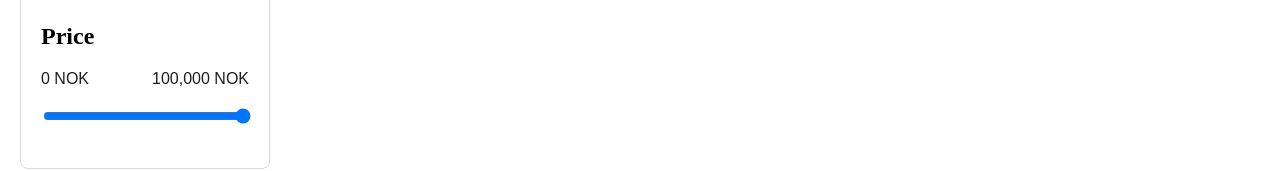
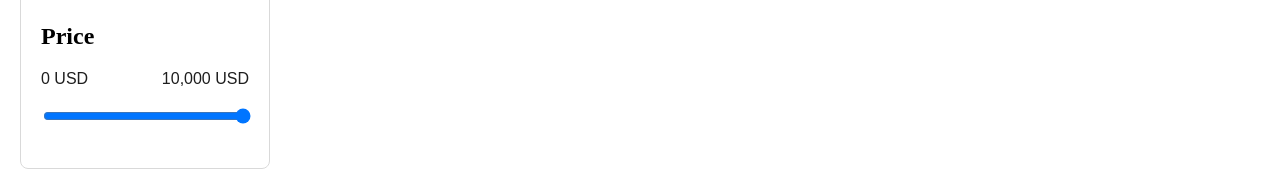
Before and after one commit to Hermzy14/webteknologi, a React (Vite) app: page /explore in a window 1280 px wide. Shown: the part 406-577 px from the top of the page. Built offline with nearby package versions, Linux system fonts and the light colour scheme; no server answers.

Commit message:
Fixed filter slider after changing all prices to USD.

```diff
--- a/src/components/Filter.jsx
+++ b/src/components/Filter.jsx
@@ -96,13 +96,13 @@ export function Filter({
       <div className="filter-group">
         <h2>Price</h2>
         <div className="price-range-header">
-          <span>0 NOK</span>
-          <span id={`${id}-max-price`}>{maxPrice.toLocaleString()} NOK</span>
+          <span>0 USD</span>
+          <span id={`${id}-max-price`}>{maxPrice.toLocaleString()} USD</span>
         </div>
         <input
           type="range"
           min="0"
-          max="100000"
+          max="10000"
           value={maxPrice}
           className="price-slider"
           id={`${id}-price-range`}
--- a/src/pages/Explore.jsx
+++ b/src/pages/Explore.jsx
@@ -20,7 +20,7 @@ export function Explore({ searchTerm: externalSearchTerm }) {
   const { addToCart } = useCart();
   const [filteredCourses, setFilteredCourses] = useState([]);
   const [activeCategories, setActiveCategories] = useState([]);
-  const [maxPrice, setMaxPrice] = useState(100000);
+  const [maxPrice, setMaxPrice] = useState(10000);
   const [sortOption, setSortOption] = useState("price-asc");
   const [selectedProviders, setSelectedProviders] = useState({});
   const [addedCourseId, setAddedCourseId] = useState(null);
```
